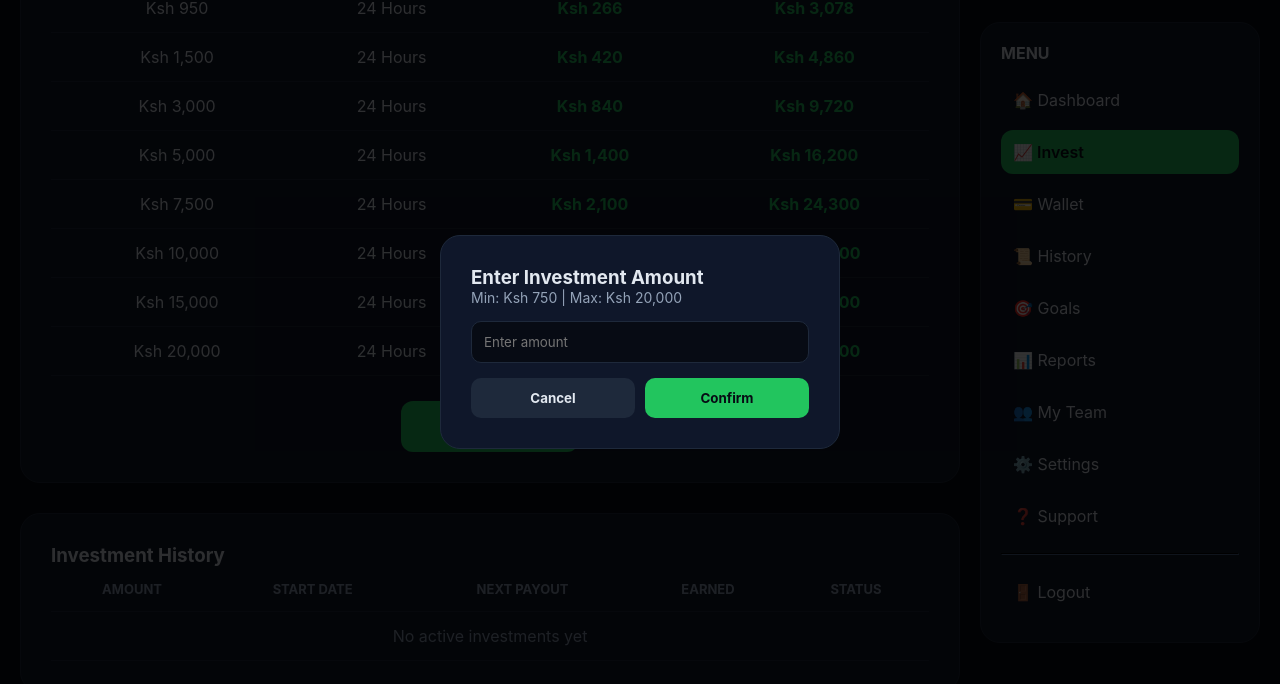
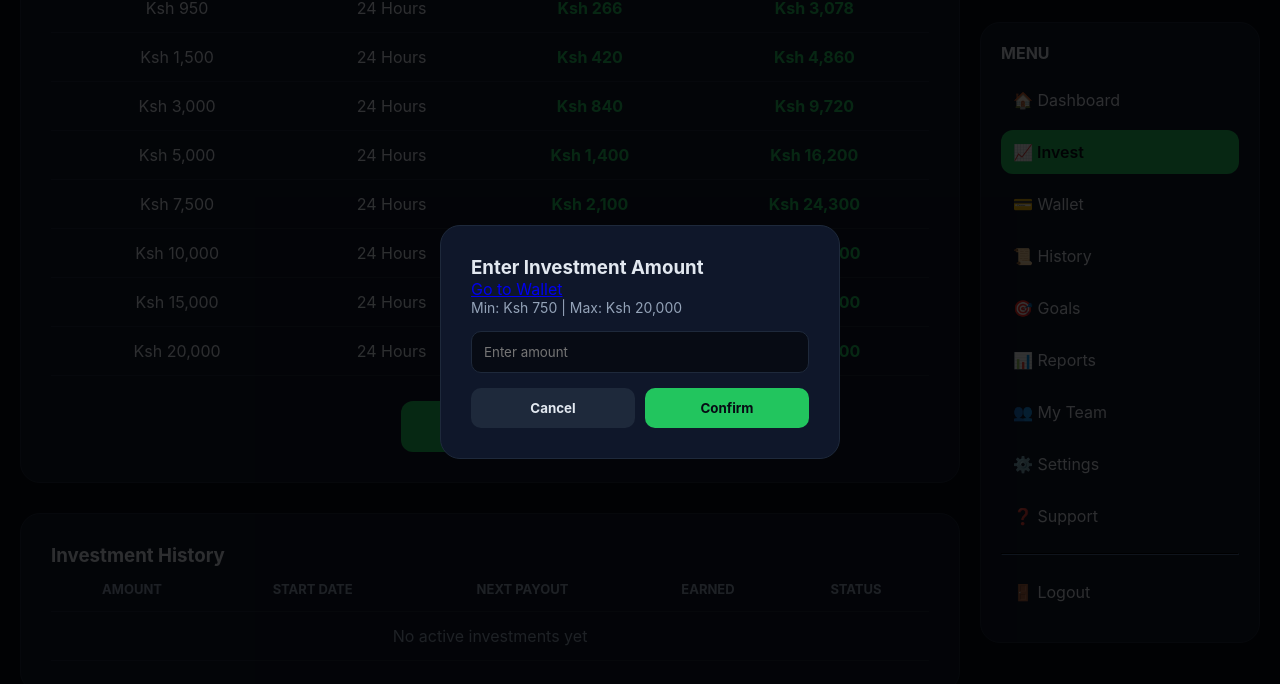
Before and after one commit to i50685837-sketch/beacons-investment-, a website: page dashboard.html in a window 1280 px wide. Both pictures are taken after a click on the button "Invest Now". Shown: the part 470-1154 px from the top of the page. Drawn offline with Linux system fonts and the light colour scheme.

Commit message:
Update dashboard.html

```diff
--- a/dashboard.html
+++ b/dashboard.html
@@ -129,7 +129,7 @@
 <!-- MODAL -->
 <div class="modal" id="investModal">
   <div class="modal-content">
-    <h3>Enter Investment Amount</h3>
+    <h3>Enter Investment Amount</h3><a href="wallet.html" class="save-btn">Go to Wallet</a>
     <p style="color:var(--muted);font-size:14px">Min: Ksh 750 | Max: Ksh 20,000</p>
     <input type="number" id="amountInput" placeholder="Enter amount">
     <p style="color:var(--red);font-size:14px" id="errorMsg"></p>
```
